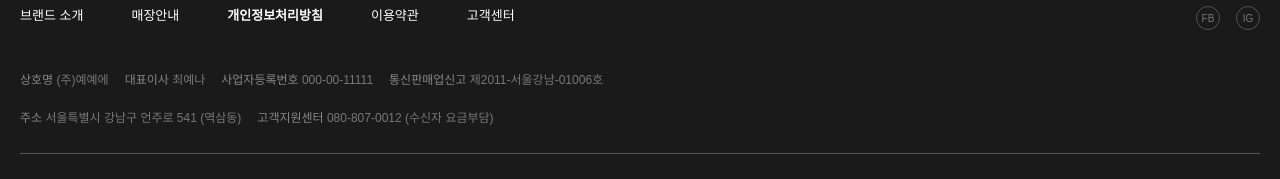
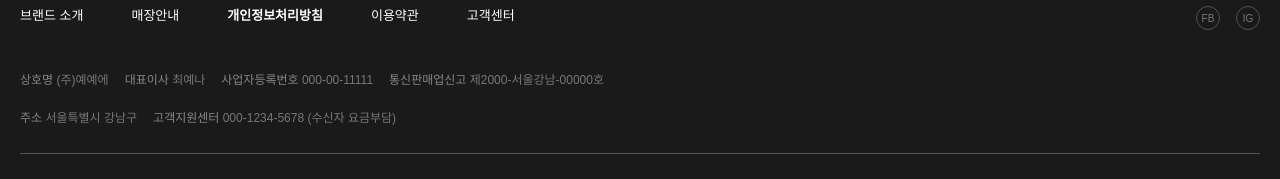
Before and after one commit to cys18499-afk/Shopping, a Next.js app: page / in a window 1280 px wide. Shown: the part 2241-2420 px from the top of the page. Built offline with nearby package versions, Linux system fonts and the light colour scheme; no server answers; the database is empty.

Commit message:
docs: 푸터 정보 수정

```diff
--- a/src/components/Footer.tsx
+++ b/src/components/Footer.tsx
@@ -46,17 +46,16 @@ export default function Footer() {
               </p>
               <p>
                 <span className="text-gray-500">통신판매업신고</span>{" "}
-                제2011-서울강남-01006호
+                제2000-서울강남-00000호
               </p>
             </div>
             <div className="flex flex-wrap gap-x-4 gap-y-1 mb-6">
               <p>
                 <span className="text-gray-500">주소</span> 서울특별시 강남구
-                언주로 541 (역삼동)
               </p>
               <p>
-                <span className="text-gray-500">고객지원센터</span> 080-807-0012
-                (수신자 요금부담)
+                <span className="text-gray-500">고객지원센터</span>{" "}
+                000-1234-5678 (수신자 요금부담)
               </p>
             </div>
           </div>
```
